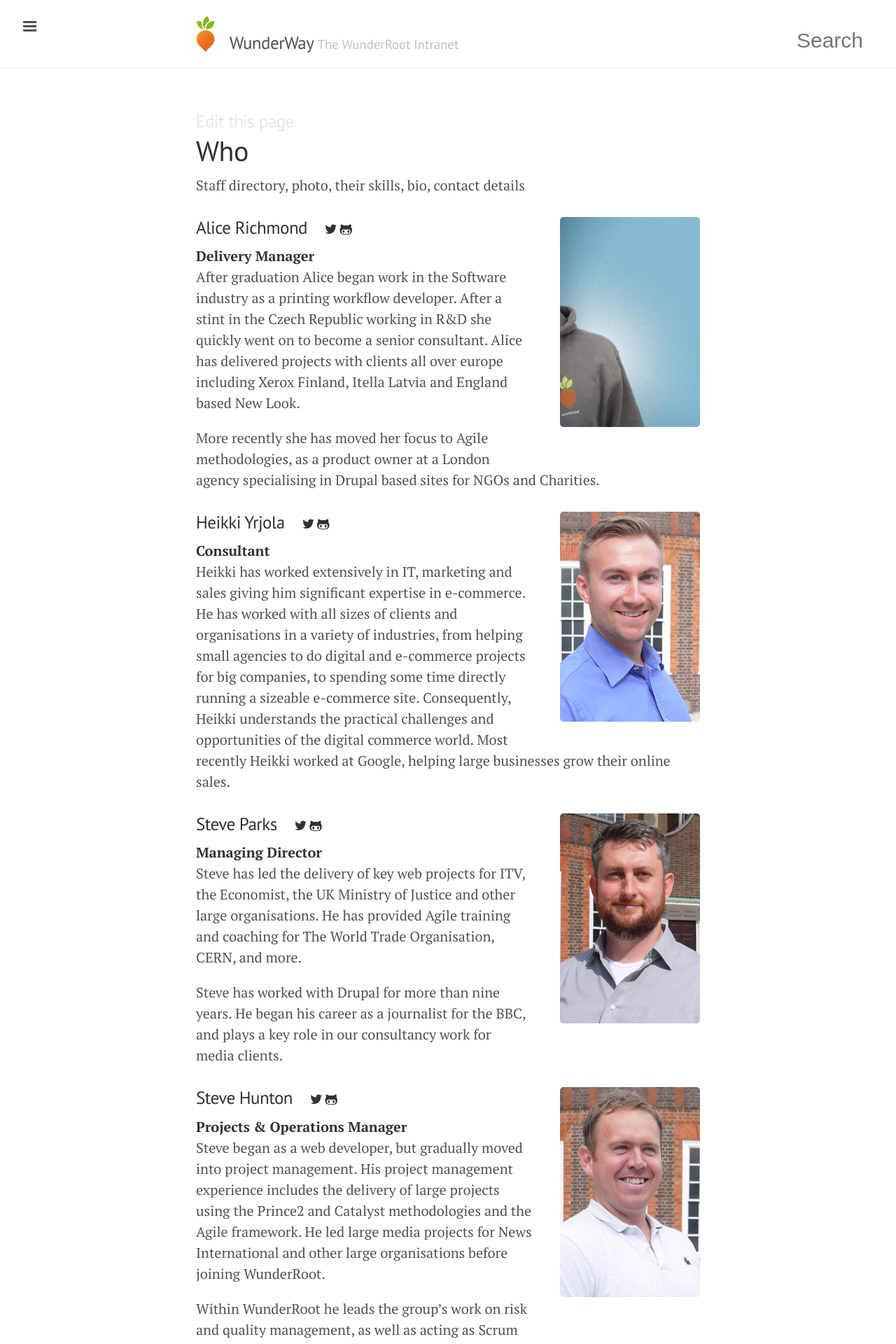
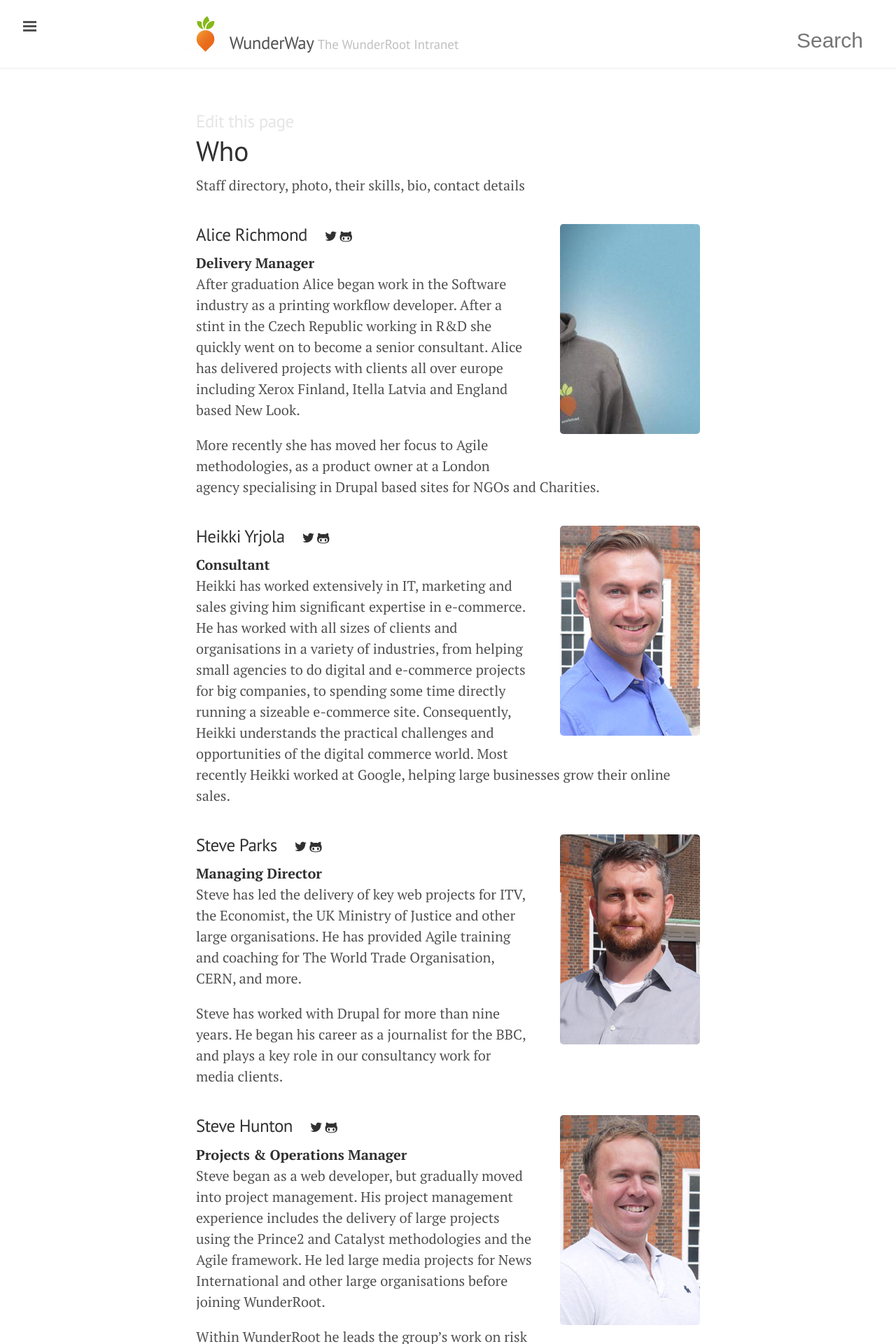
Before and after one commit to tormi/WunderWay, a Jekyll site: the page built from who/index.html, in a window 1280 px wide. Shown: the top 1920 px of the page at 70% size. Built offline with Jekyll 4.4.1, drawn with Linux system fonts in a browser that asks for light colours; nearby versions of some CDN libraries; Markdown is read by kramdown in place of the engine named in the settings.

Commit message:
More spacing on biographies

```diff
--- a/public/css/wunder.css
+++ b/public/css/wunder.css
@@ -56,6 +56,9 @@
 a.icon-social:active {
   color: #268bd2;
 }
+.biography {
+  margin-top: 2em;
+}
 .avatar {
   max-width: 200px;
 }
```
